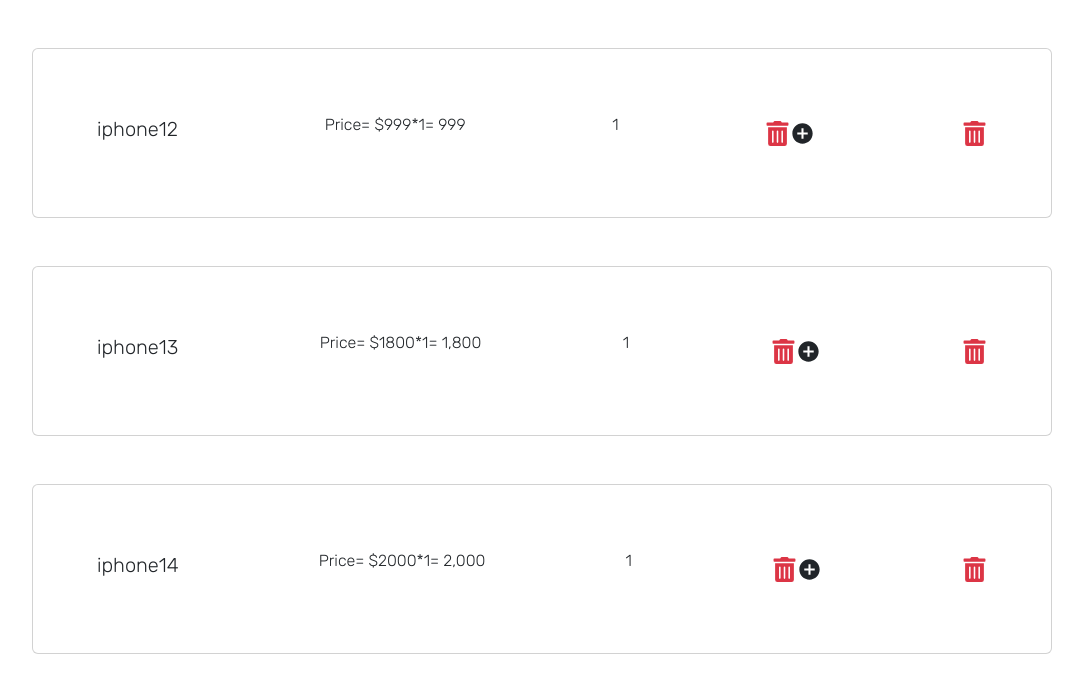
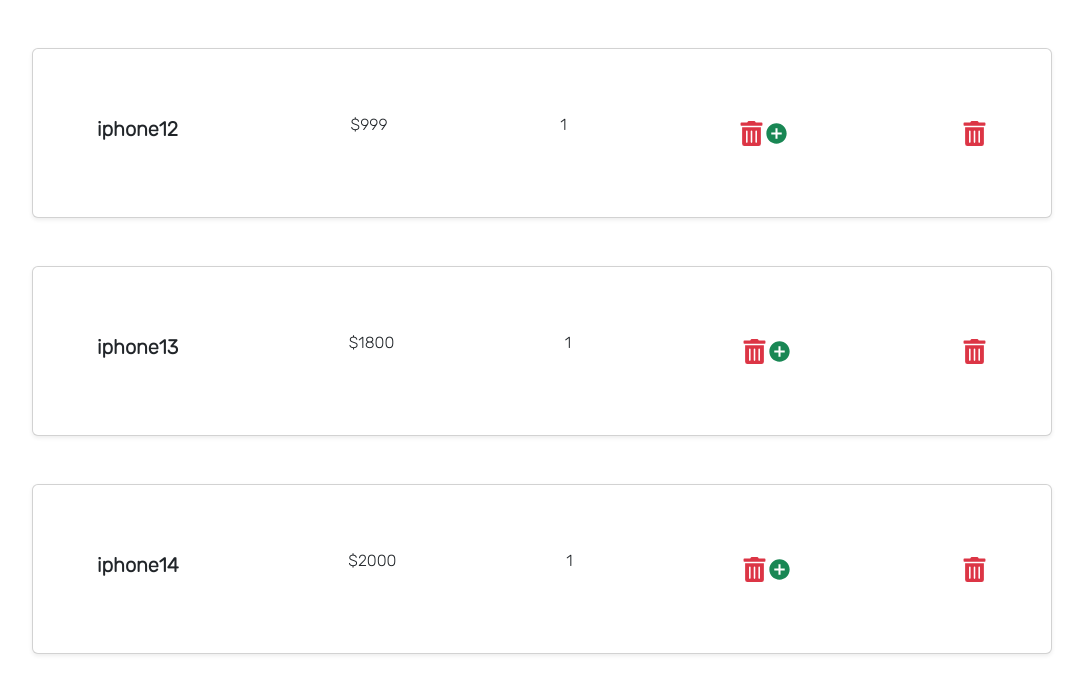
Before and after one commit to parham-ab/react-shopcard, a React (Create React App) app: page / in a window 1280 px wide. Shown: the top 694 px of the page, without its empty margins (98-1181 px from the left). Built offline with nearby package versions, Linux system fonts and the light colour scheme.

Commit message:
minor bugs fixed

```diff
--- a/src/components/Product.js
+++ b/src/components/Product.js
@@ -8,36 +8,36 @@ const Product = ({ data, deleteHandle, increment, decrement }) => {
 
   return (
     <Container>
-      <Card className='m-5 5 p-5'>
-        {/* <Card.Img variant="top" src="holder.js/100px180" /> */}
-        <Card.Body className="d-flex flex-row align-items-center justify-content-between">
-          <Card.Title>{title}</Card.Title>
+      <Card className="m-5 5 p-5 shadow-sm">
+        <Card.Body className="d-flex flex-md-row align-items-center justify-content-between flex-column">
+          <Card.Title className="fw-bold">{title}</Card.Title>
           <Card.Text>
-            Price= $
-            {`${price}*${quantity}= ${(price * quantity).toLocaleString()}`}
+            $
+            {quantity > 1
+              ? `${price}*${quantity}= ${(price * quantity).toLocaleString()}`
+              : price}
           </Card.Text>
           <Card.Text>{quantity}</Card.Text>
-          <div>
+          <div className="mb-5 mb-md-0">
             <span
+              className="text-danger"
               onClick={
                 quantity !== 1 ? () => decrement(id) : () => deleteHandle(id)
               }
             >
-              {quantity === 1 ? (
-                <FaTrashAlt className="text-danger" />
-              ) : (
-                <FaMinus />
-              )}
+              {quantity === 1 ? <FaTrashAlt /> : <FaMinus />}
             </span>
 
-            <span onClick={() => increment(id)}>
-              <IoMdAddCircle />
-            </span>
+            <IoMdAddCircle
+              onClick={() => increment(id)}
+              className="text-success"
+            />
           </div>
 
-          <span className="text-danger" onClick={() => deleteHandle(id)}>
-            <FaTrashAlt />
-          </span>
+          <FaTrashAlt
+            className="text-danger"
+            onClick={() => deleteHandle(id)}
+          />
         </Card.Body>
       </Card>
     </Container>
```
